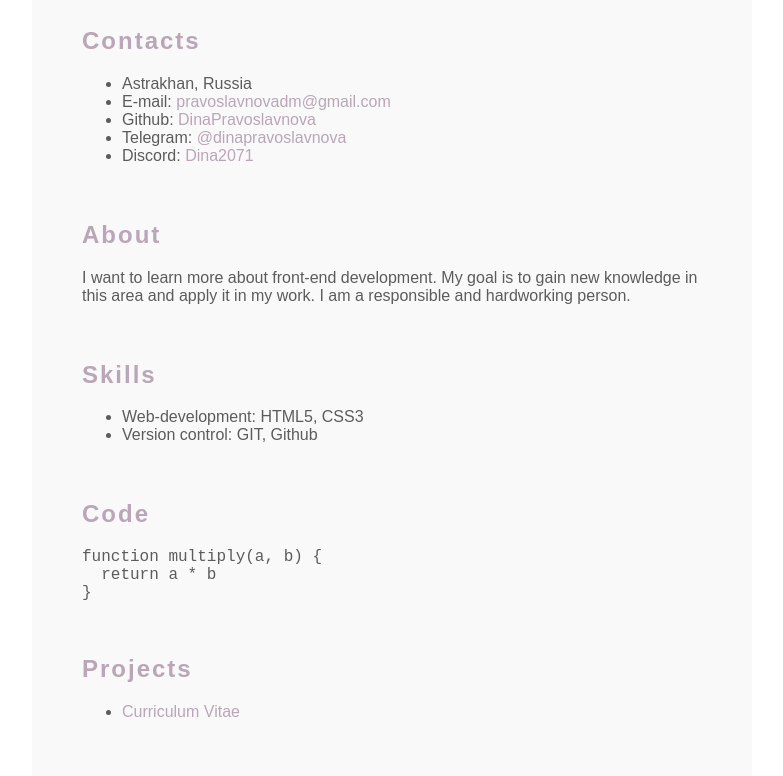
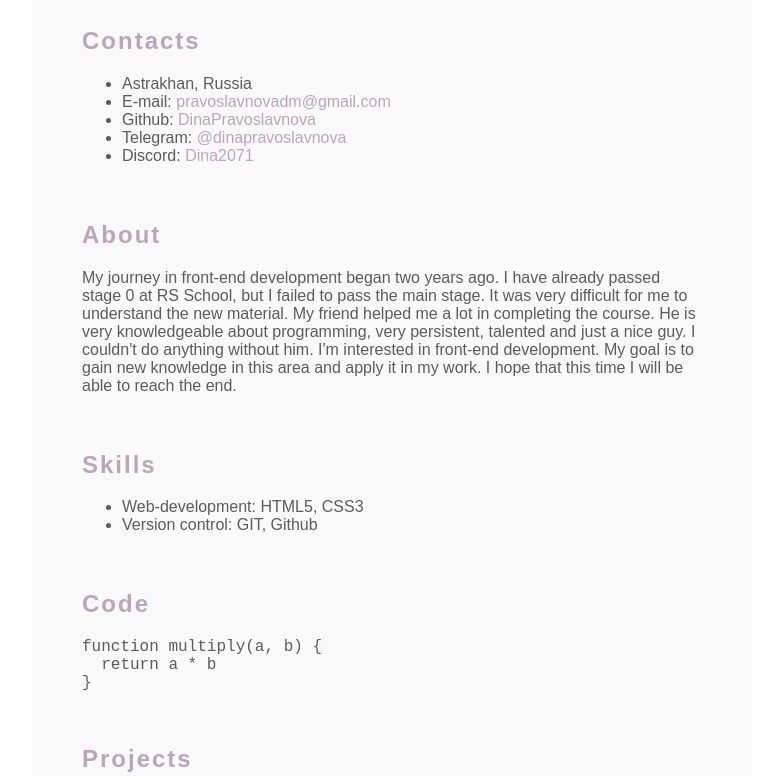
Before and after one commit to DinaPravoslavnova/rsschool-cv, a plain HTML site: page index.html in a window 1280 px wide. Shown: the part 324-1100 px from the top of the page, without its empty margins (248-1031 px from the left). Drawn offline with Linux system fonts and the light colour scheme; a web font is replaced by a local one.

Commit message:
feat: add content to section about

```diff
--- a/index.html
+++ b/index.html
@@ -101,9 +101,15 @@
         <section class="section" id="about">
           <h2 class="section-title">About</h2>
           <p class="paragraph">
-            I want to learn more about front-end development. My goal is to gain
-            new knowledge in this area and apply it in my work. I am a
-            responsible and hardworking person.
+            My journey in front-end development began two years ago. I have
+            already passed stage 0 at RS School, but I failed to pass the main
+            stage. It was very difficult for me to understand the new material.
+            My friend helped me a lot in completing the course. He is very
+            knowledgeable about programming, very persistent, talented and just
+            a nice guy. I couldn't do anything without him. I'm interested in
+            front-end development. My goal is to gain new knowledge in this area
+            and apply it in my work. I hope that this time I will be able to
+            reach the end.
           </p>
         </section>
 
```
